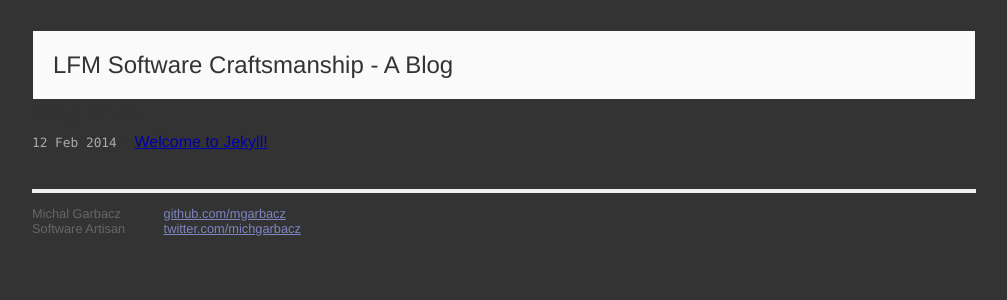
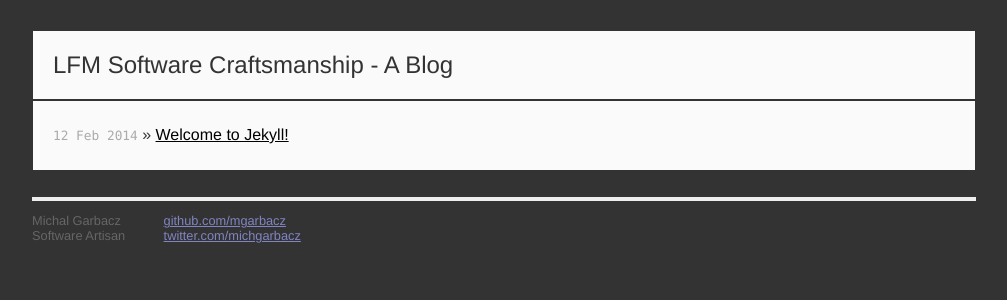
Before and after one commit to mgarbacz/blog.michalgarbacz.com, a Jekyll site: the page built from index.html, in a window 1280 px wide. Shown: the top 300 px of the page, without its empty margins (136-1143 px from the left). Built offline with Jekyll 4.4.1, drawn with Linux system fonts in a browser that asks for light colours; Markdown is read by kramdown in place of the engine named in the settings.

Commit message:
Update some more styles to match parent site

```diff
--- a/css/main.css
+++ b/css/main.css
@@ -40,8 +40,10 @@ a:visited { color: #a0a; }
 /*
 /*****************************************************************************/
 .posts {
+  background-color: #fafafa;
+  border: 1px solid #333333;
+  padding: 20px;
   list-style-type: none;
-  margin-bottom: 2em;
 }
 
 .posts li {
@@ -52,6 +54,14 @@ a:visited { color: #a0a; }
   color: #aaa;
   font-family: Monaco, "Courier New", monospace;
   font-size: 80%;
+}
+
+.posts a {
+  color: #333333;
+}
+
+.posts a {
+  color: #000000;
 }
 
 /*****************************************************************************/
@@ -84,7 +94,7 @@ a:visited { color: #a0a; }
 }
 
 .title a:hover {
-  color: #555555;
+  color: #000000;
 }
 
 .meta {
@@ -124,7 +134,12 @@ a:visited { color: #a0a; }
 /*
 /*****************************************************************************/
 
-/* standard */
+.post {
+  background-color: #fafafa;
+  border: 1px solid #333333;
+  padding: 20px;
+}
+
 .post pre {
   border: 1px solid #ddd;
   background-color: #eef;
@@ -141,7 +156,7 @@ a:visited { color: #a0a; }
   padding: 0 .2em;
 }
 
-.post pre code {
+.post-content pre code {
   border: none;
 }
 
--- a/index.html
+++ b/index.html
@@ -4,7 +4,6 @@ title: Your New Jekyll Site
 ---
 
 <div id="home">
-  <h1>Blog Posts</h1>
   <ul class="posts">
     {% for post in site.posts %}
       <li><span>{{ post.date | date_to_string }}</span> &raquo; <a href="{{ post.url }}">{{ post.title }}</a></li>
```
Also changed, not shown: _layouts/post.html (+6 -4 lines).
